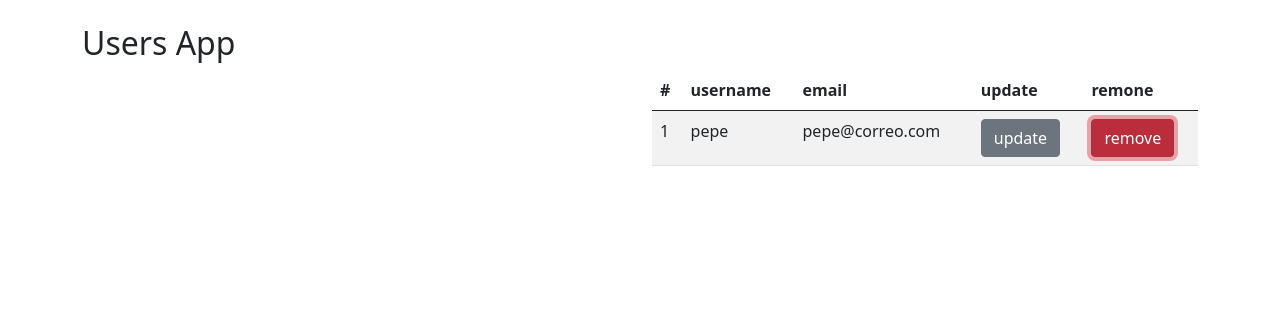
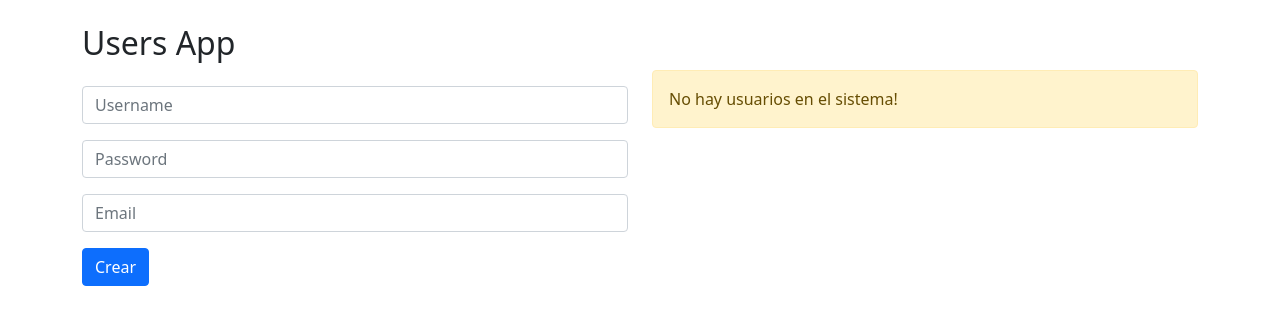
Before and after one commit to andresmendozaf/SpringReact, a React (Vite) app in the folder 06_users_app/: page / in a window 1280 px wide. Both pictures are taken after a click on the button "remove". Shown: the top 324 px of the page. Built offline with nearby package versions, Linux system fonts and the light colour scheme.

Commit message:
Avance hasta el video 112

```diff
--- a/06_users_app/src/UsersApp.jsx
+++ b/06_users_app/src/UsersApp.jsx
@@ -1,26 +1,73 @@
+import { useReducer, useState } from "react";
 import { UserForm } from "./components/UserForm";
 import { UsersList } from "./components/UsersList";
+import { usersReducer } from "./reducers/usersReducer";
+
+const initialUser = [
+    {
+        id: 1,
+        username: 'pepe',
+        password: '123456',
+        email: 'pepe@correo.com'
+    },
+];
+
+const initialUserForm = {
+    id: 0,
+    username: '',
+    password: '',
+    email: '',
+}
 
 export const UsersApp = () => {
 
-    const initialUsers = [
-        {
-            id: 1,
-            username: 'pepe',
-            password: '123456',
-            email: 'pepe@correo.com'
-        },
-    ];
+    const [users, dispatch] = useReducer(usersReducer, initialUser);
+    const [userSelected, setUserSelected] = useState(initialUserForm);
+
+    const handlerAddUser = (user) => {
+        // console.log(user);
+        let type;
+        if(user.id === 0){
+            type = 'addUser'
+        }else{
+            type = 'updateUser'
+        }
+        dispatch({
+            type,
+            payload: user,
+        })
+    }
+
+    const handlerUserSelectedForm = (user) => {
+        // console.log(user)
+        setUserSelected({...user});
+    }
+    const handlerRemoveUser = (id) => {
+        // console.log(id);
+        dispatch({
+            type: 'removeUser',
+            payload: id,
+        })
+
+    }
 
     return (
         <div className="container my-4">
             <h2>Users App</h2>
             <div className="row">
                 <div className="col">
-                    <UserForm />
+                    <UserForm
+                        initialUserForm={initialUserForm}
+                        handlerAddUser={handlerAddUser}
+                        userSelected={userSelected}/>
                 </div>
                 <div className="col">
-                    <UsersList users={initialUsers}/>
+                    {users.length === 0
+                        ? <div className="alert alert-warning">No hay usuarios en el sistema!</div>
+                        : <UsersList
+                            handlerUserSelectedForm={handlerUserSelectedForm}
+                            handlerRemoveUser={handlerRemoveUser}
+                            users={users} />}
                 </div>
             </div>
         </div>);
--- a/06_users_app/src/components/UserForm.jsx
+++ b/06_users_app/src/components/UserForm.jsx
@@ -1,7 +1,64 @@
-export const UserForm = () => {
+import { useEffect, useState } from "react";
 
+export const UserForm = ({ handlerAddUser, userSelected, initialUserForm }) => {
+
+    const [userForm, setUserForm] = useState(initialUserForm);
+
+    const { id, username, password, email } = userForm;
+
+    useEffect(() => {
+        setUserForm({
+            ...userSelected,
+            // password: '',
+        })
+    }, [userSelected]);
+
+    const onInputChange = ({ target }) => {
+        // console.log(target.value)
+        const { name, value } = target;
+        setUserForm({
+            ...userForm,
+            [name]: value,
+        })
+    }
+    const onSubmit = (event) => {
+        event.preventDefault(userForm);
+        if (!username || !password || !email) {
+            alert('Debe completar los campos del formulario!!!');
+            return;
+        }
+        //console.log(userForm);
+
+        handlerAddUser(userForm);
+        setUserForm(initialUserForm);
+    }
     return (
-        <form>
+        <form onSubmit={onSubmit}>
+            <input className="form-control my-3 w75"
+                placeholder="Username"
+                name="username"
+                value={username}
+                onChange={onInputChange} />
+            <input className="form-control my-3 w75"
+                placeholder="Password"
+                type="password"
+                name="password"
+                value={password}
+                onChange={onInputChange} />
+            <input className="form-control my-3 w75"
+                placeholder="Email"
+                name="email"
+                value={email}
+                onChange={onInputChange} />
+            <input
+                type="hidden"
+                name="id"
+                value={id} />
+            <button
+                className="btn btn-primary"
+                type="submit">
+                {id > 0? 'Editar' : 'Crear'}
+            </button>
         </form>
     );
 }
--- a/06_users_app/src/components/UserRow.jsx
+++ b/06_users_app/src/components/UserRow.jsx
@@ -1,4 +1,5 @@
-export const UserRow = ({id, username, email}) => {
+export const UserRow = ({ handlerRemoveUser, handlerUserSelectedForm, id, username, email, password }) => {
+
     return (
         <tr>
             <td>{id}</td>
@@ -8,6 +9,13 @@ export const UserRow = ({id, username, email}) => {
                 <button
                     type="button"
                     className="btn btn-secondary btm-sm"
+                    onClick={() => handlerUserSelectedForm({
+                        id,
+                        username,
+                        email,
+                        password
+                    }
+                    )}
                 >
                     update
                 </button>
@@ -16,6 +24,7 @@ export const UserRow = ({id, username, email}) => {
                 <button
                     type="button"
                     className="btn btn-danger btm-sm"
+                    onClick={() => handlerRemoveUser(id)}
                 >
                     remove
                 </button>
--- a/06_users_app/src/components/UsersList.jsx
+++ b/06_users_app/src/components/UsersList.jsx
@@ -1,6 +1,6 @@
 import { UserRow } from "./UserRow";
 
-export const UsersList = ({ users }) => {
+export const UsersList = ({handlerRemoveUser, handlerUserSelectedForm, users }) => {
 
     return (
         <>
@@ -18,12 +18,15 @@ export const UsersList = ({ users }) => {
 
                 <tbody>
                     {
-                        users.map(({id, username, email}) => (
+                        users.map(({id, username, email, password}) => (
                             <UserRow
                                 key={id}
                                 id={id}
                                 username={username}
                                 email={email}
+                                password={password}
+                                handlerRemoveUser={handlerRemoveUser}
+                                handlerUserSelectedForm={handlerUserSelectedForm}
                             />
                         ))
                     }
--- /dev/null
+++ b/06_users_app/src/reducers/usersReducer.js
@@ -0,0 +1,26 @@
+export const usersReducer = (state = [], action) => {
+
+    switch (action.type) {
+        case 'addUser':
+            return [
+                ...state,
+                {
+                    ...action.payload,
+                    id: new Date().getTime(),
+                }
+            ];
+        case 'removeUser':
+            return state.filter(user => user.id !== action.payload);
+        case 'updateUser':
+            return state.map(u => {
+                if (u.id === action.payload.id) {
+                    return {
+                        ...action.payload
+                    };
+                }
+                return u;
+            })
+        default:
+            return state;;
+    }
+}
```
Lines whose indentation alone changed are shown as unchanged.
